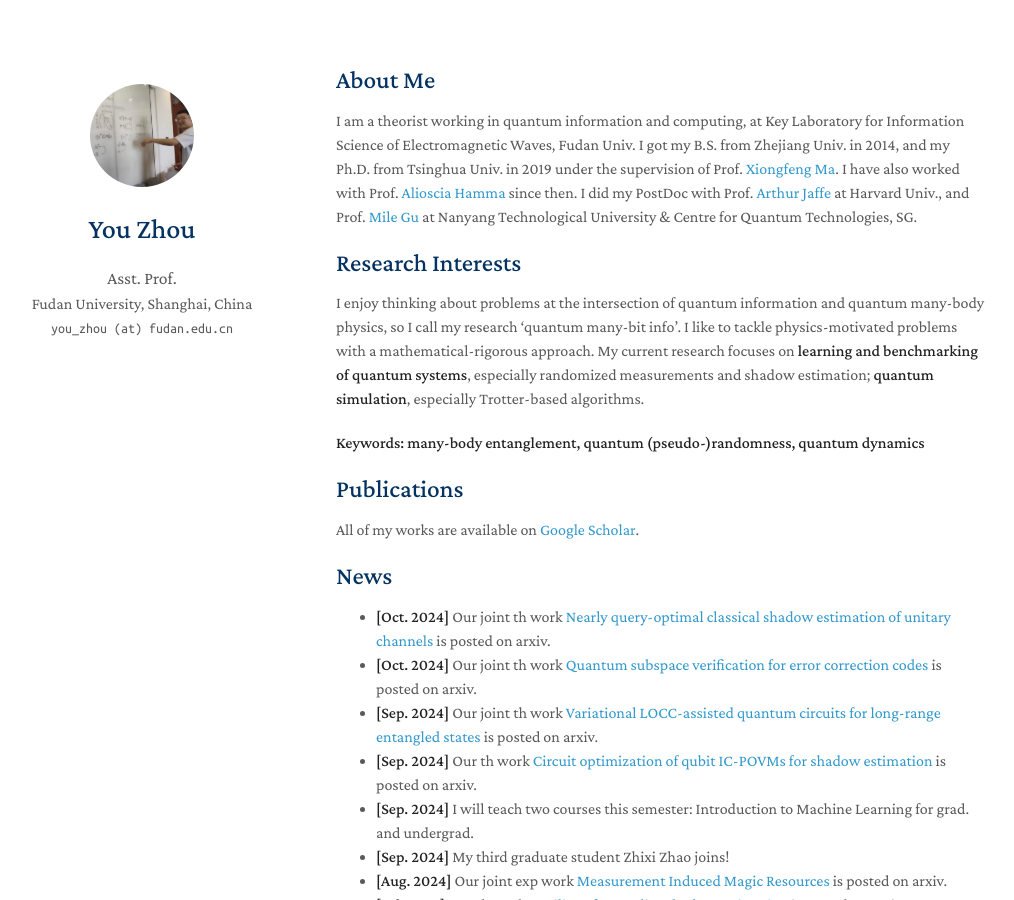
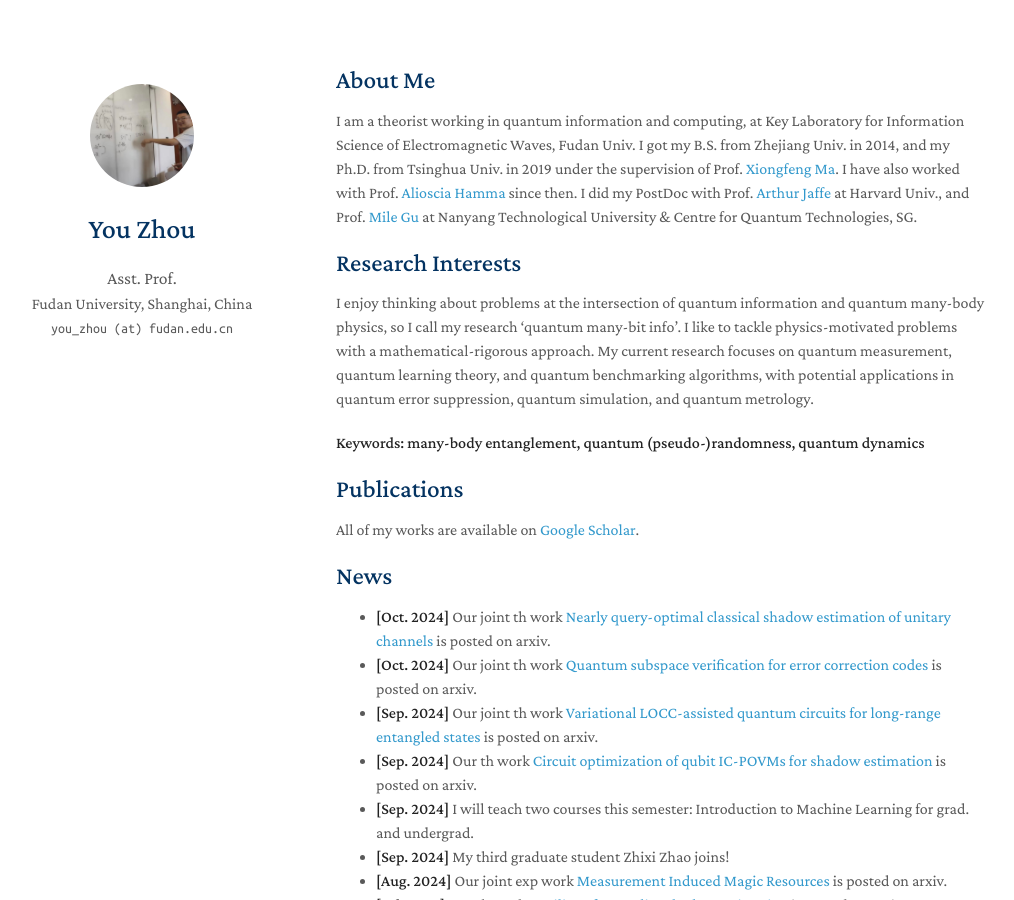
Before and after one commit to youzhoutravel/homepage1, a Jekyll site: the page built from index.md, in a window 1280 px wide and 900 px high. Shown: the whole window, without its empty margins (134-1148 px from the left). Built offline with Jekyll 4.4.1, drawn with Linux system fonts in a browser that asks for light colours; nearby versions of some CDN libraries; a style sheet for code colours, icons or effects is not loaded; our own code applies the rules of GitHub Pages for plain Markdown files.

Commit message:
Update index.md

```diff
--- a/index.md
+++ b/index.md
@@ -8,7 +8,7 @@ I am a theorist working in quantum information and computing, at Key Laboratory
 
 ## Research Interests
 I enjoy thinking about problems at the intersection of quantum information and quantum many-body physics, so I call my research 'quantum many-bit info'. I like to tackle physics-motivated problems with a mathematical-rigorous approach.
-My current research focuses on **learning and benchmarking of quantum systems**, especially randomized measurements and shadow estimation; **quantum simulation**, especially Trotter-based algorithms.
+My current research focuses on quantum measurement, quantum learning theory, and quantum benchmarking algorithms, with potential applications in quantum error suppression, quantum simulation, and quantum metrology.
 
 **Keywords: many-body entanglement, quantum (pseudo-)randomness, quantum dynamics**
 
```
